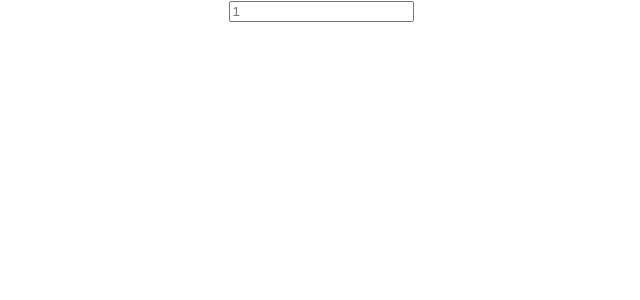
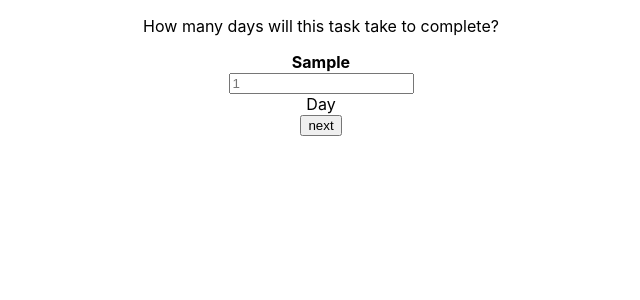
Before and after one commit to AbrahamDN/Niklast, a React (Create React App) app: page / in a window 1280 px wide. Both pictures are taken after typing "Sample" into the empty fields and a click on the input "Add". Shown: the top 300 px of the page, without its empty margins (319-959 px from the left). Built offline with nearby package versions, Linux system fonts and the light colour scheme.

Commit message:
Updated SetGoalDurationPage

```diff
--- a/src/pages/MainPage/mainPage.page.jsx
+++ b/src/pages/MainPage/mainPage.page.jsx
@@ -3,7 +3,7 @@ import React from 'react';
 import Sequence from '../../components/Sequence/sequence.component';
 import InsertGoal from '../../components/InsertGoal/insertGoal.component';
 import ListGoals from '../../components/ListGoals/listGoals.component';
-import SetGoalDuration from '../../components/setGoalDuration/setGoalDuration.component';
+import SetGoalDurationPage from '../SetGoalDurationPage/setGoalDurationPage.page';
 
 function MainPage() {
   return (
@@ -13,7 +13,7 @@ function MainPage() {
           <InsertGoal />
           <ListGoals />
         </div>,
-        <SetGoalDuration />,
+        <SetGoalDurationPage />,
       ]}
     />
   );
--- a/src/pages/SetGoalDurationPage/setGoalDurationPage.page.jsx
+++ b/src/pages/SetGoalDurationPage/setGoalDurationPage.page.jsx
@@ -0,0 +1,28 @@
+import React, { useContext } from 'react';
+import { StoreContext } from '../../context/storeContext.js';
+
+import SetGoalDuration from '../../components/setGoalDuration/setGoalDuration.component';
+import SequenceNextBtn from '../../components/Sequence/sequenceNextBtn.component';
+
+function SetGoalDurationPage() {
+  const {
+    currentGoalState: [currentGoal],
+  } = useContext(StoreContext);
+
+  return (
+    <div>
+      <p>How many days will this task take to complete?</p>
+      <b>{currentGoal.goal}</b>
+      <div>
+        <SetGoalDuration />
+        <span>
+          Day
+          {currentGoal.duration && currentGoal.duration.days > 1 ? 's' : null}
+        </span>
+      </div>
+      <SequenceNextBtn />
+    </div>
+  );
+}
+
+export default SetGoalDurationPage;
```
